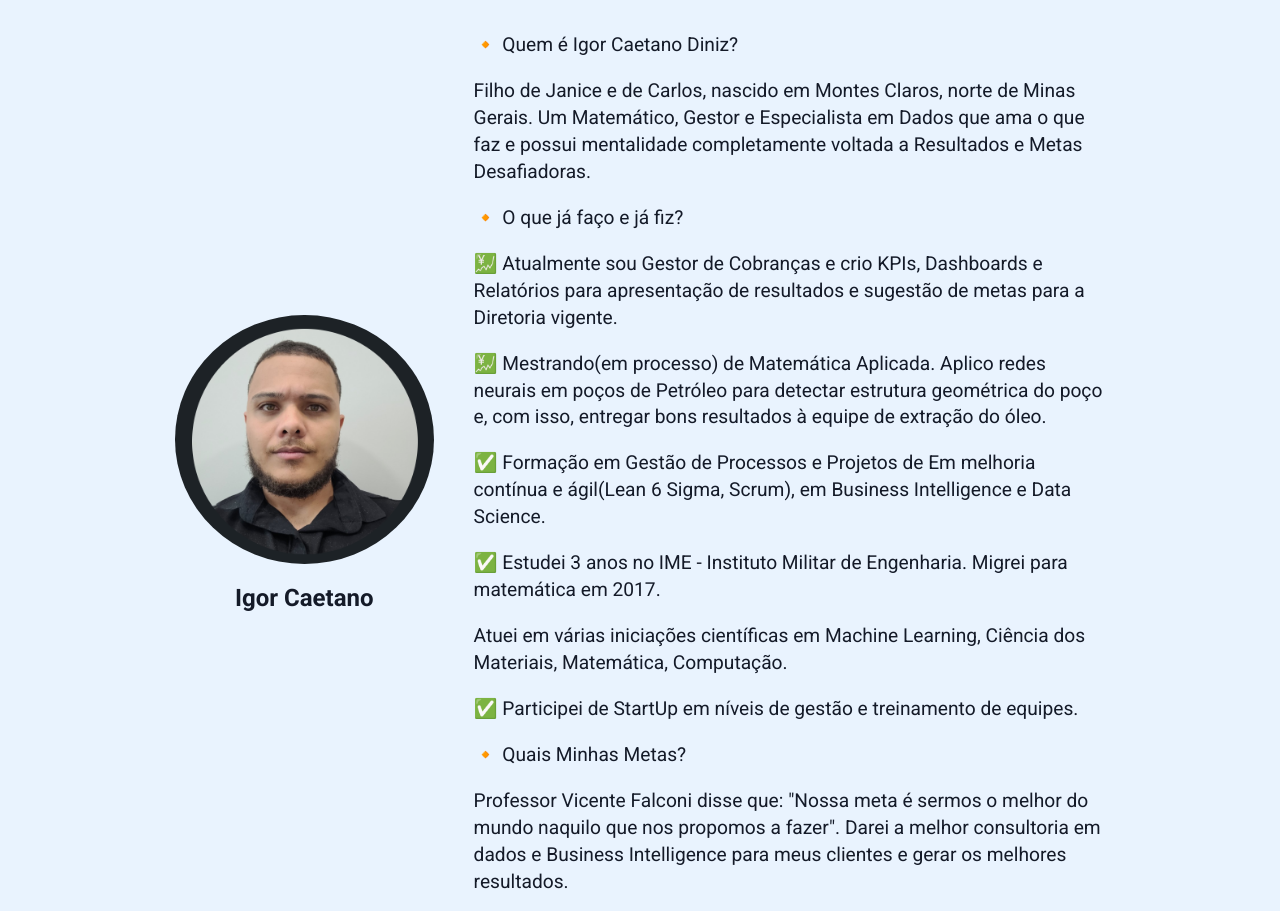
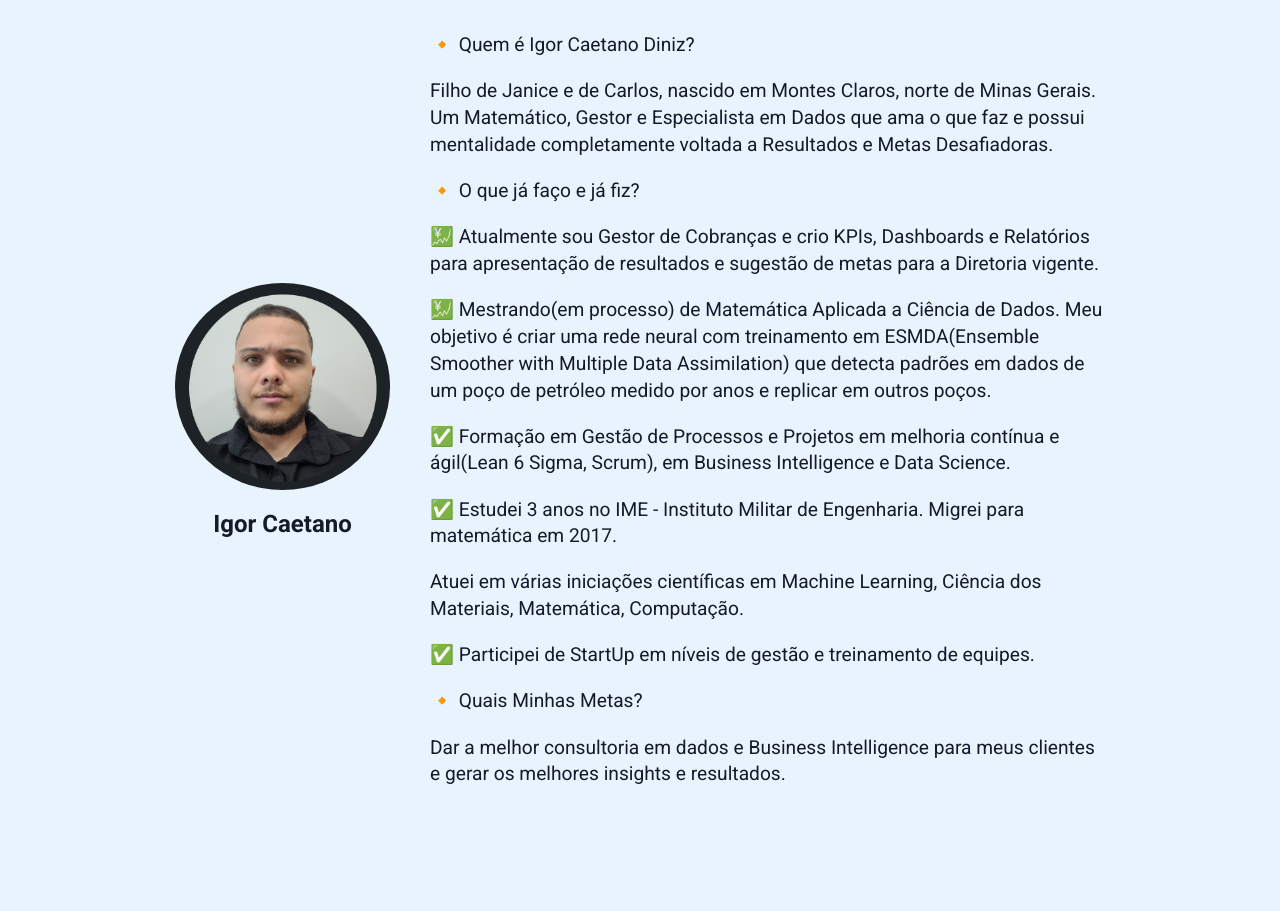
Before and after one commit to igorconsulting/igorconsulting-1, a plain HTML site: page index.html in a window 1280 px wide. Shown: the part 127-1038 px from the top of the page. After the commit the page ends 930 px from the top, so only its background shows below. Drawn offline with Linux system fonts and the light colour scheme.

Commit message:
Add files via upload
Upload 16/04/2022

```diff
--- a/index.html
+++ b/index.html
@@ -51,10 +51,10 @@
                         💹 Atualmente sou Gestor de Cobranças e crio KPIs, Dashboards e Relatórios para apresentação de resultados e sugestão de metas para a Diretoria vigente.
                     </p>
                     <p>
-                        💹 Mestrando(em processo) de Matemática Aplicada. Aplico redes neurais em poços de Petróleo para detectar estrutura geométrica do poço e, com isso, entregar bons resultados à equipe de extração do óleo.
+                        💹 Mestrando(em processo) de Matemática Aplicada a Ciência de Dados. Meu objetivo é criar uma rede neural com treinamento em ESMDA(Ensemble Smoother with Multiple Data Assimilation) que detecta padrões em dados de um poço de petróleo medido por anos e replicar em outros poços.
                     </p>
                     <p>
-                        ✅ Formação em Gestão de Processos e Projetos de Em melhoria contínua e ágil(Lean 6 Sigma, Scrum), em Business Intelligence e Data Science.
+                        ✅ Formação em Gestão de Processos e Projetos em melhoria contínua e ágil(Lean 6 Sigma, Scrum), em Business Intelligence e Data Science.
 
                     </p>
                     <p>
@@ -72,8 +72,7 @@
                         🔸 Quais Minhas Metas?
                     </p>
                     <p>
-                        Professor Vicente Falconi disse que: "Nossa meta é sermos o melhor do mundo naquilo que nos propomos a fazer".
-                        Darei a melhor consultoria em dados e Business Intelligence para meus clientes e gerar os melhores resultados.
+                        Dar a melhor consultoria em dados e Business Intelligence para meus clientes e gerar os melhores insights e resultados.
                     </p>
                 </section>
             </article>
```
